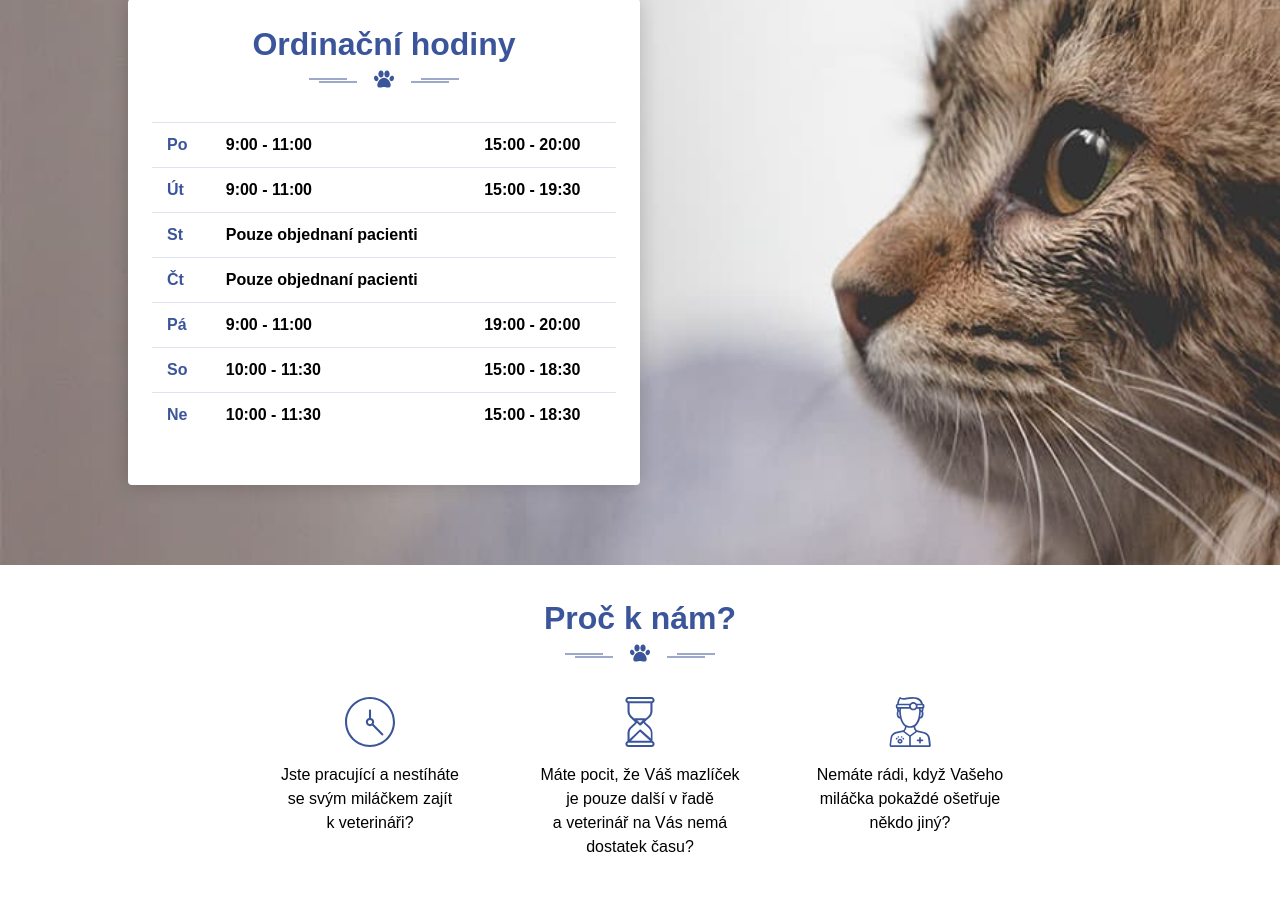
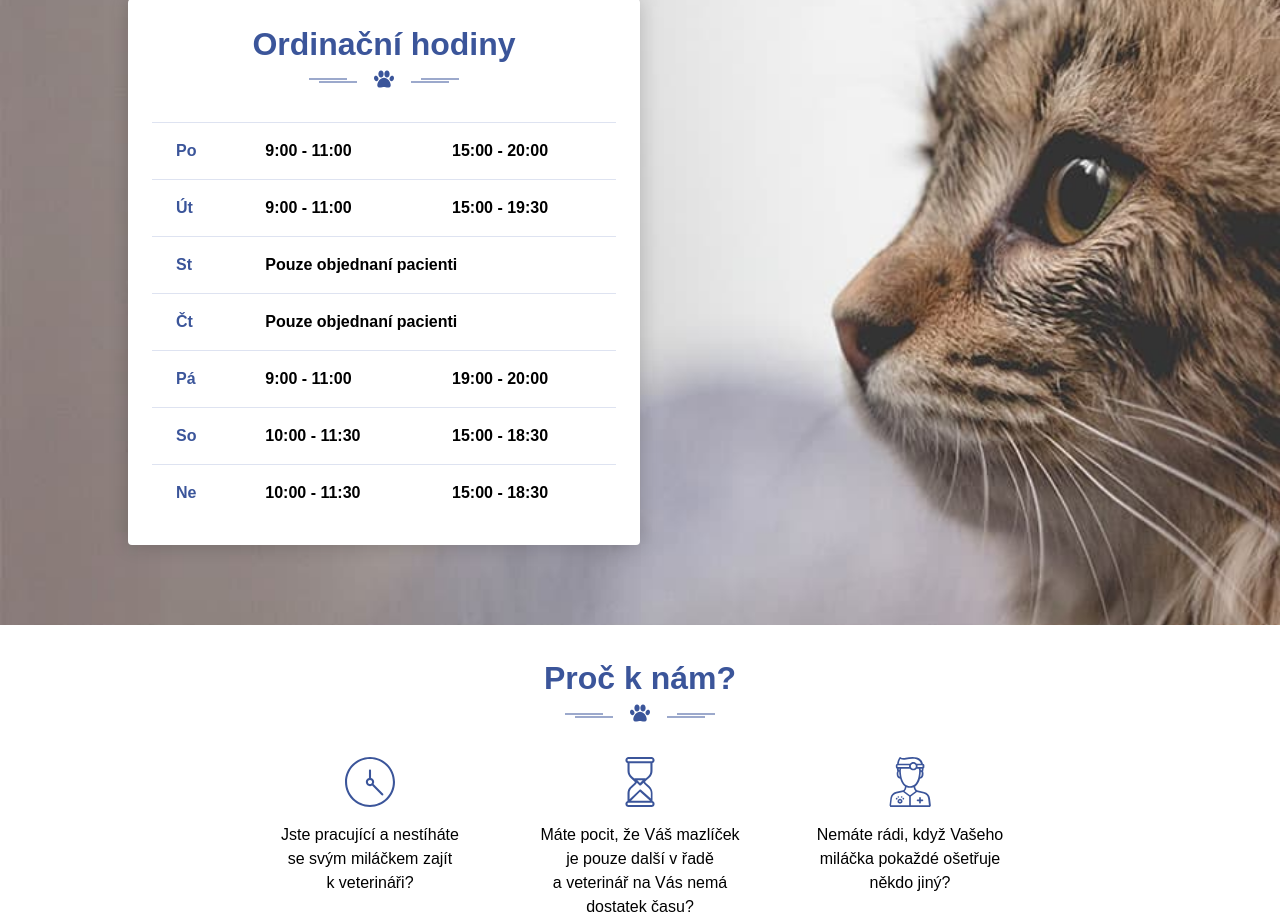
Before and after one commit to viktordanko/veterina-uvoz, a Next.js app: page / in a window 1280 px wide. Shown: the part 920-1839 px from the top of the page. Built offline with nearby package versions, Linux system fonts and the light colour scheme.

Commit message:
RWD | Opening

```diff
--- a/api/opening-hours.json
+++ b/api/opening-hours.json
@@ -11,11 +11,13 @@
   },
   {
     "name": "St",
-    "from": "Pouze objednaní pacienti"
+    "from": "Pouze objednaní pacienti",
+    "colSpan": 2
   },
   {
     "name": "Čt",
-    "from": "Pouze objednaní pacienti"
+    "from": "Pouze objednaní pacienti",
+    "colSpan": 2
   },
   {
     "name": "Pá",
--- a/components/OpeningHoursTable.js
+++ b/components/OpeningHoursTable.js
@@ -11,13 +11,25 @@ export const OpeningHoursTable = () => {
       <PawDivider heading="Ordinační hodiny" />
       <table className="b-opening__table">
         <tbody>
-          {days.map((day, index) => (
-            <tr key={index}>
-              <th>{day.name}</th>
-              <td>{day.from}</td>
-              <td>{day.to}</td>
-            </tr>
-          ))}
+          {days.map((day, index) => {
+            const { name, from, to, colSpan } = day;
+
+            if (colSpan) {
+              return (
+                <tr key={index}>
+                  <th>{name}</th>
+                  <td colSpan={colSpan}>{from}</td>
+                </tr>
+              )
+            }
+            return (
+              <tr key={index}>
+                <th>{name}</th>
+                <td colSpan={colSpan}>{from}</td>
+                <td>{to}</td>
+              </tr>
+            )
+          })}
         </tbody>
       </table>
     </div>
--- a/styles/components/box/opening.scss
+++ b/styles/components/box/opening.scss
@@ -1,22 +1,38 @@
 .b-opening {
-  padding: $sm;
+  padding: $xs;
   border-radius: 4px;
   box-shadow: 0 0 20px 0 rgba($colorBlack, 0.2);
   margin-bottom: 0;
-  max-width: 50%;
-  margin-right: auto;
   background-color: $colorWhite;
   &__title {
     text-align: center;
   }
   &__table {
+    margin-bottom: 0;
     th {
       color: $colorPrimary;
     }
     th,
     td {
       font-weight: bold;
-      padding: 10px 15px;
+      padding: 10px;
     }
   }
+
+  // RWD
+  @media ($smDown) {
+    margin: 0 -15px;
+  }
+  @media ($mdUp) {
+    padding: $sm;
+    margin-right: auto;
+    &__table th,
+    &__table td {
+      padding: $xs $sm;
+    }
+  }
+  @media ($lgUp) {
+    max-width: 50%;
+    margin-left: 0;
+  }
 }
```
